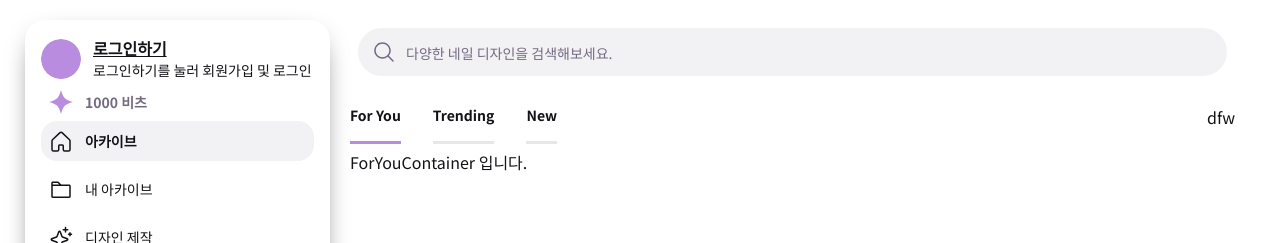
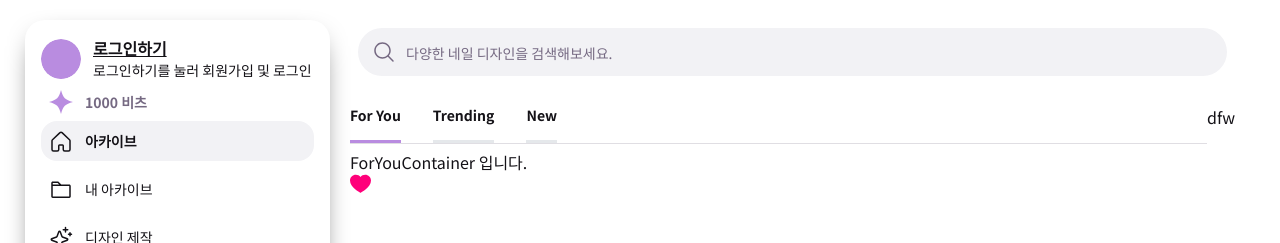
Before and after one commit to nail-dp-dev/Nail_dp_dev_FE, a Next.js app: page / in a window 1280 px wide. Shown: the top 243 px of the page. Built offline with nearby package versions, Linux system fonts and the light colour scheme.

Commit message:
refactor : menu button 재 설정과 3중구조 재 배치화 및 prettier 설정 병합 #28

```diff
--- a/app/(home)/(archive)/(for-you)/page.tsx
+++ b/app/(home)/(archive)/(for-you)/page.tsx
@@ -1,8 +1,11 @@
+import HeartButton from '../../../../components/buttons/HeartButton';
+
 export default function ForYouPage() {
 
   return (
     <section className="ForYouContainer w-full h-full">
       ForYouContainer 입니다.
+      <HeartButton/>
     </section>
   );
 }
--- a/app/globals.css
+++ b/app/globals.css
@@ -1,6 +1,10 @@
 @tailwind base;
 @tailwind components;
 @tailwind utilities;
+
+:root {
+  --foreground-rgb: 20, 18, 23;
+}
 
 body {
   color: rgb(var(--foreground-rgb));
--- a/components/bars/CategoryBar.tsx
+++ b/components/bars/CategoryBar.tsx
@@ -11,7 +11,7 @@ export default function CategoryBar({elements}: CategoryBarProps) {
 
   return (
     <div className='categoryBar w-full h-[66px] flex items-center justify-between'>
-      <div className='categoryDiv w-full h-[53px] flex gap-[32px]'>
+      <div className='categoryDiv w-full h-[53px] flex gap-[32px] border-b-[1px] border-navBotSolidGray'>
         {
           elements.map((item, index)=>(
             <Link key={index} href={item.url} className={`inline-flex h-[100%] transition-all items-center justify-center ${path === item.url ? 'border-purple' : 'border-navMenuBotSolidGray' }  border-b-[3px]`}>
--- a/components/boxes/LoginInfoBox.tsx
+++ b/components/boxes/LoginInfoBox.tsx
@@ -14,8 +14,6 @@ export default function LoginInfoBox() {
 
   const dispatch = useAppDispatch();
   const isLoggedIn = useSelector(selectLoginStatus);
-
-  console.log(isLoggedIn)
 
   const handleToggle = () => {
     if (isLoggedIn) {
--- a/components/buttons/MenuButton.tsx
+++ b/components/buttons/MenuButton.tsx
@@ -25,7 +25,7 @@ export default function MenuButton({ icon , url, name, desc, isLast }: MenuEleme
 
   return (
     <div className={`w-full ${!isLast && 'mb-[8px]'} group`}>
-      <Link href={url[0]} className={`${url.includes(path)? 'bg-menuLightGray' : ''} w-full h-[40px] flex items-center justify-between py-[12px] px-[8px] rounded-2xl group-hover:bg-purple group-hover:text-white`}>
+      <Link href={url[0]} className={`${url.includes(path)? 'bg-menuLightGray' : ''} w-full h-[40px] flex items-center justify-between py-[12px] px-[8px] rounded-2xl group-hover:bg-purple group-hover:text-white transition-all`}>
         <div className='flex items-center'>
           <div className='flex items-center justify-center w-[36px] h-[24px]'>
             {
@@ -59,7 +59,7 @@ export default function MenuButton({ icon , url, name, desc, isLast }: MenuEleme
           </div>
           <span className={` text-[14px] ${url.includes(path)? 'font-[700]' : 'font-[500]'}`}>{name}</span>
         </div>
-        <span className={`text-[12px] pr-[20px] left-0 font-[700] r-0 hidden group-hover:block`}>{desc}</span>
+        <span className={`text-[12px] pr-[8px] left-0 font-[700] r-0 hidden group-hover:block text-white`}>{desc}</span>
       </Link>
     </div>
   );
```
Also changed, not shown: public/assets/svg/minus.svg (added), public/assets/svg/plus.svg (added).
